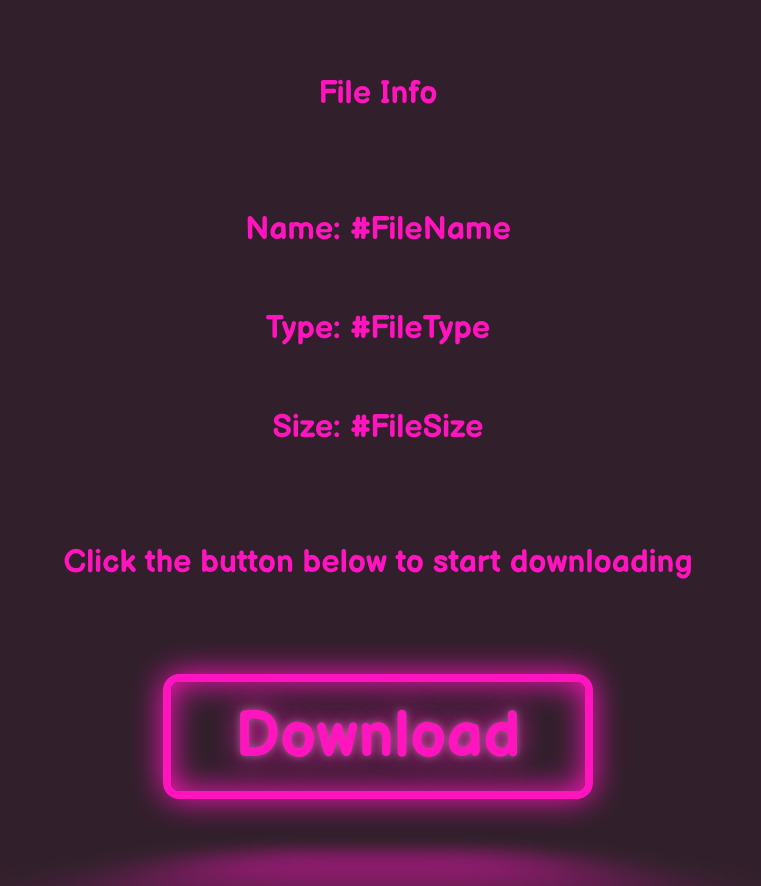
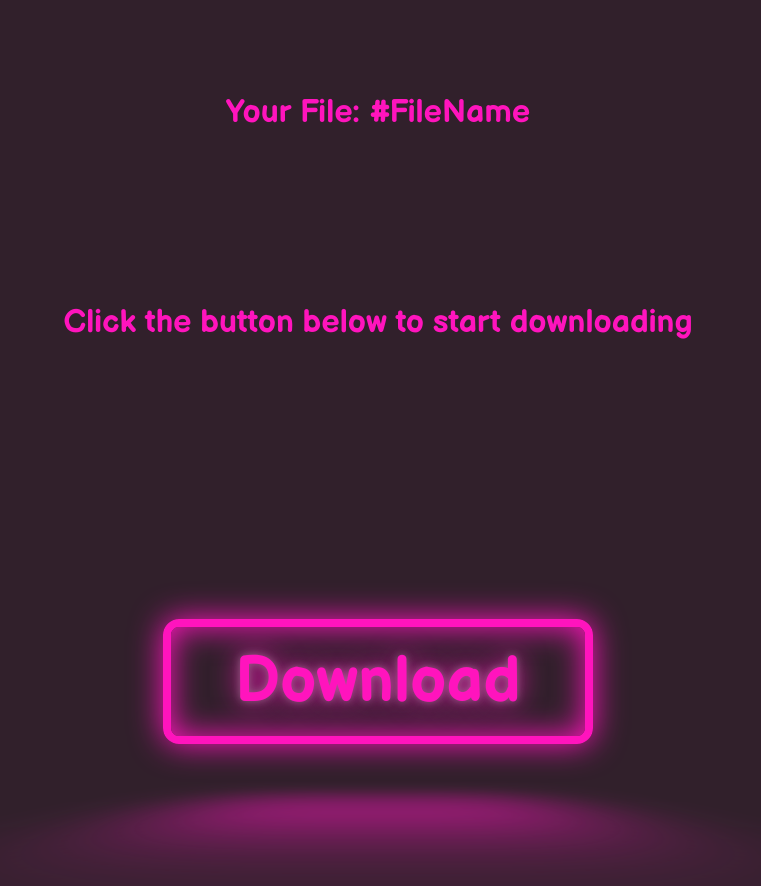
Before and after one commit to getpassctBot/getpassctBot.github.io, a plain HTML site: page download-test/start.html in a window 1280 px wide. Shown: the whole page, without its empty margins (254-1015 px from the left). After the commit the page ends 830 px from the top, so only its background shows below. Drawn offline with Linux system fonts and the light colour scheme.

Commit message:
Update start.html

```diff
--- a/download-test/start.html
+++ b/download-test/start.html
@@ -8,15 +8,8 @@
     </head>
 
     <body bgcolor="#696969">
-        <br>
-        <center><h1>File Info</h1></center>
-        <br>
-        <center><h1>Name: #FileName</h1></center>
-        <center><h1>Type: #FileType</h1></center>
-        <center><h1>Size: #FileSize</h1></center>
-        <br>
+        <center><h1>Your File: #FileName</h1></center>
         <center><h1>Click the button below to start downloading</h1></center>
-        <br>
         <span class="has-size-icon"></span>
         <center>
 <a href="/starting.html" class="neon-button">Download</a>
```
